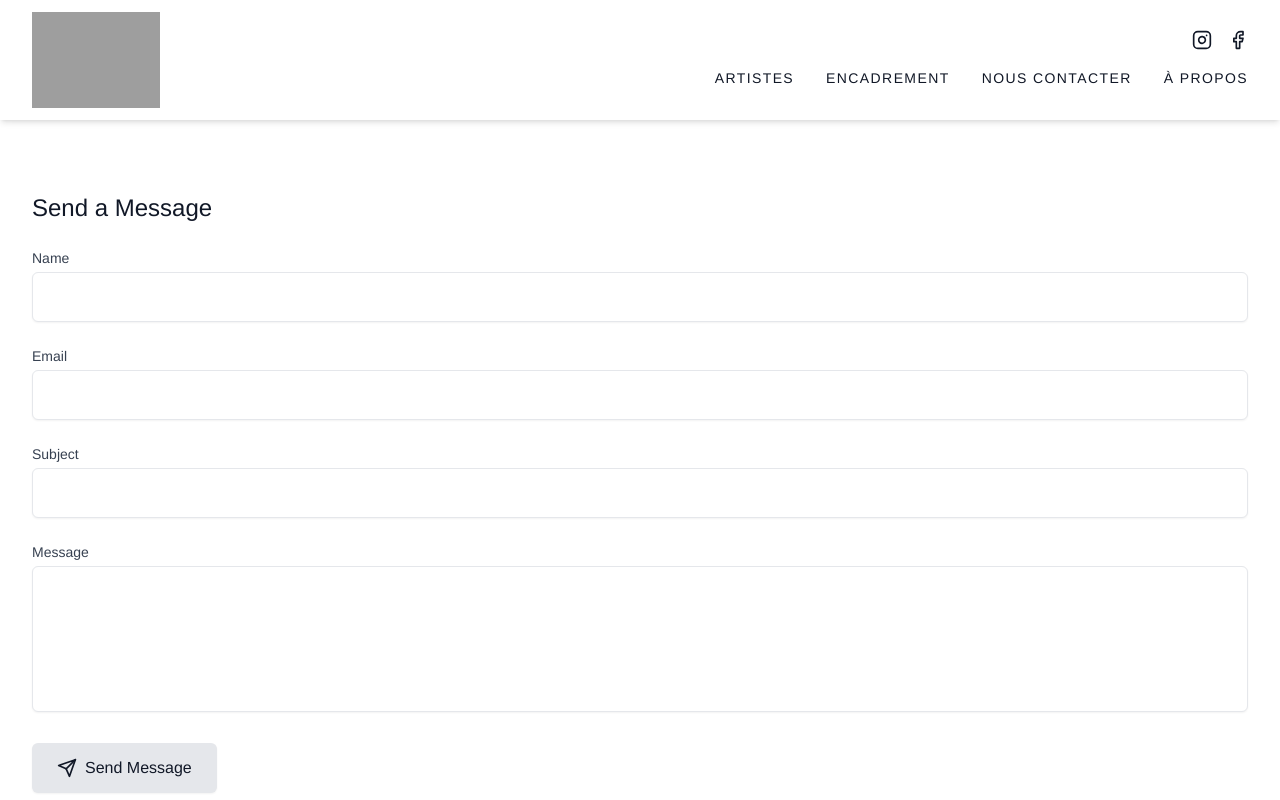
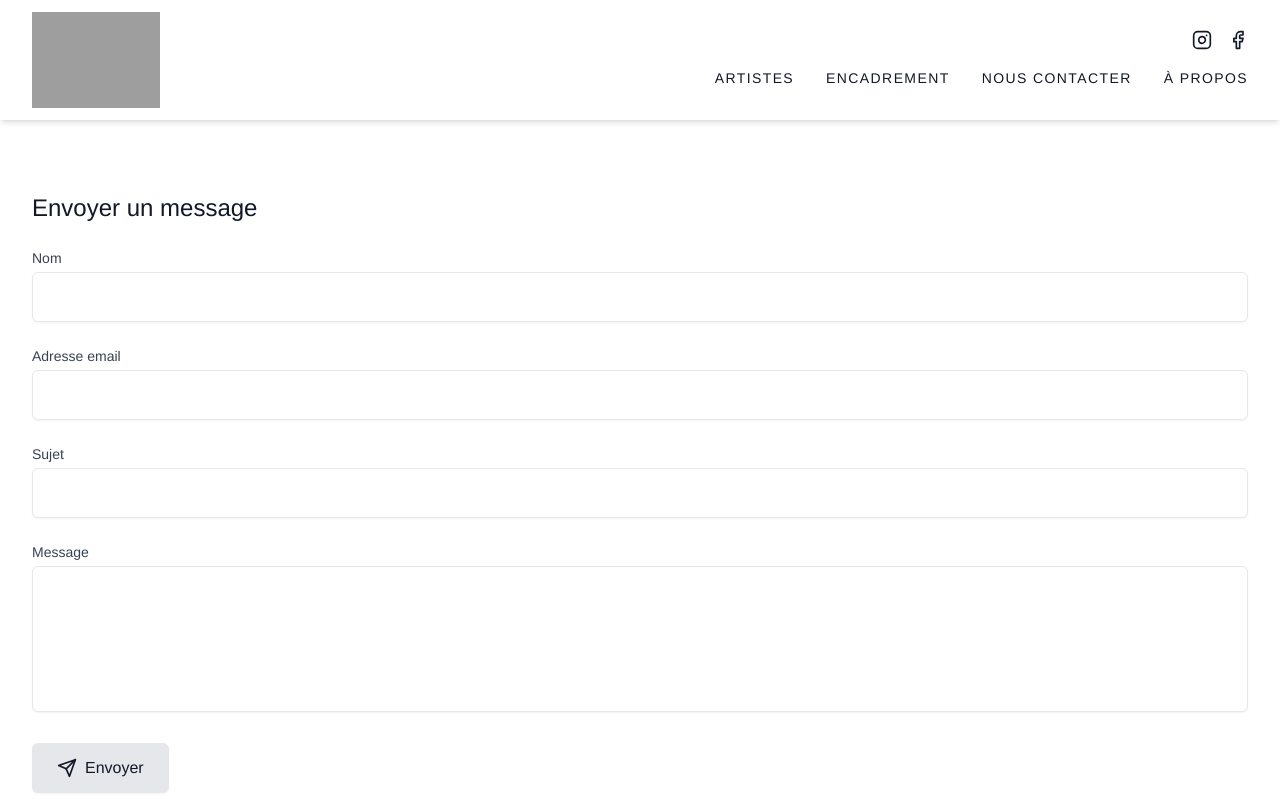
Before and after one commit to AzaDork/GalerieMNC, a React (Vite) app: page /GalerieMNC/nous-contacter in a window 1280 px wide. Shown: the top 800 px of the page. Built offline with nearby package versions, Linux system fonts and the light colour scheme; grey boxes are pictures that could not be loaded.

Commit message:
Translate contacting page

```diff
--- a/src/components/ContactForm.tsx
+++ b/src/components/ContactForm.tsx
@@ -32,17 +32,17 @@ const ContactForm: React.FC = () => {
     const newErrors: FormErrors = {};
 
     if (!formData.name.trim()) {
-      newErrors.name = 'Name is required';
+      newErrors.name = 'Un nom est requis';
     }
 
     if (!formData.email.trim()) {
-      newErrors.email = 'Email is required';
+      newErrors.email = 'Une adresse email est requise';
     } else if (!/^\S+@\S+\.\S+$/.test(formData.email)) {
-      newErrors.email = 'Email is invalid';
+      newErrors.email = 'Adresse email invalide';
     }
 
     if (!formData.message.trim()) {
-      newErrors.message = 'Message is required';
+      newErrors.message = 'Un message est requis';
     }
 
     setErrors(newErrors);
@@ -81,7 +81,7 @@ const ContactForm: React.FC = () => {
 
   return (
     <div className="bg-white p-8 rounded-lg">
-      <h2 className="text-2xl font-light mb-6">Send a Message</h2>
+      <h2 className="text-2xl font-light mb-6">Envoyer un message</h2>
 
       {isSubmitted ? (
         <div className="py-8">
@@ -92,14 +92,14 @@ const ContactForm: React.FC = () => {
               </svg>
             </div>
             <h3 className="text-xl font-medium text-gray-900 mb-2">Thank You</h3>
-            <p className="text-gray-600">Your message has been sent successfully. We'll be in touch shortly.</p>
+            <p className="text-gray-600">Votre message a bien été envoyé. Nous vous répondrons au plus vite.</p>
           </div>
         </div>
       ) : (
         <form onSubmit={handleSubmit} className="space-y-6">
           <div>
             <label htmlFor="name" className="block text-sm font-medium text-gray-700 mb-1">
-              Name
+              Nom
             </label>
             <input
               type="text"
@@ -114,7 +114,7 @@ const ContactForm: React.FC = () => {
 
           <div>
             <label htmlFor="email" className="block text-sm font-medium text-gray-700 mb-1">
-              Email
+              Adresse email
             </label>
             <input
               type="email"
@@ -129,7 +129,7 @@ const ContactForm: React.FC = () => {
 
           <div>
             <label htmlFor="subject" className="block text-sm font-medium text-gray-700 mb-1">
-              Subject
+              Sujet
             </label>
             <input
               type="text"
@@ -168,12 +168,12 @@ const ContactForm: React.FC = () => {
                     <circle className="opacity-25" cx="12" cy="12" r="10" stroke="currentColor" strokeWidth="4"></circle>
                     <path className="opacity-75" fill="currentColor" d="M4 12a8 8 0 018-8V0C5.373 0 0 5.373 0 12h4zm2 5.291A7.962 7.962 0 014 12H0c0 3.042 1.135 5.824 3 7.938l3-2.647z"></path>
                   </svg>
-                  <span>Sending...</span>
+                  <span>Envoie...</span>
                 </div>
               ) : (
                 <div className="flex items-center space-x-2">
                   <Send className="h-5 w-5" />
-                  <span>Send Message</span>
+                  <span>Envoyer</span>
                 </div>
               )}
             </button>
```
